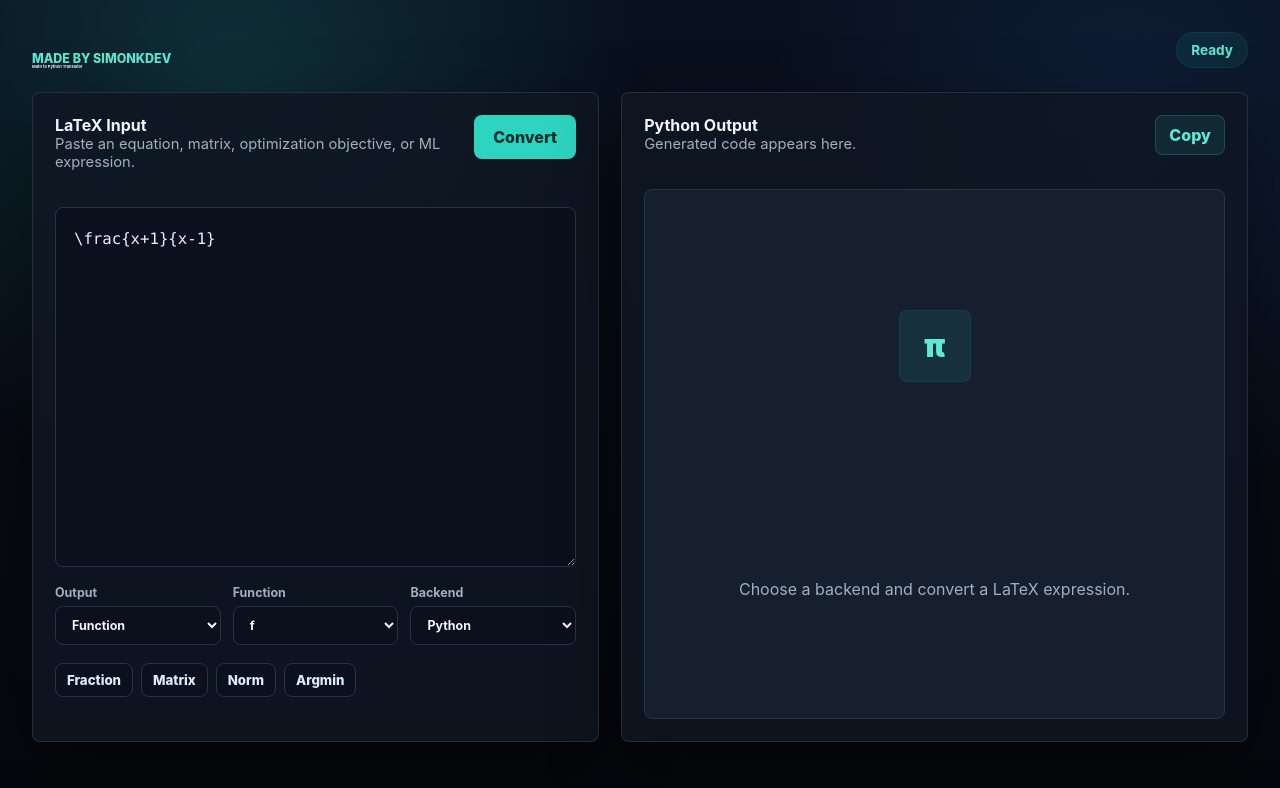
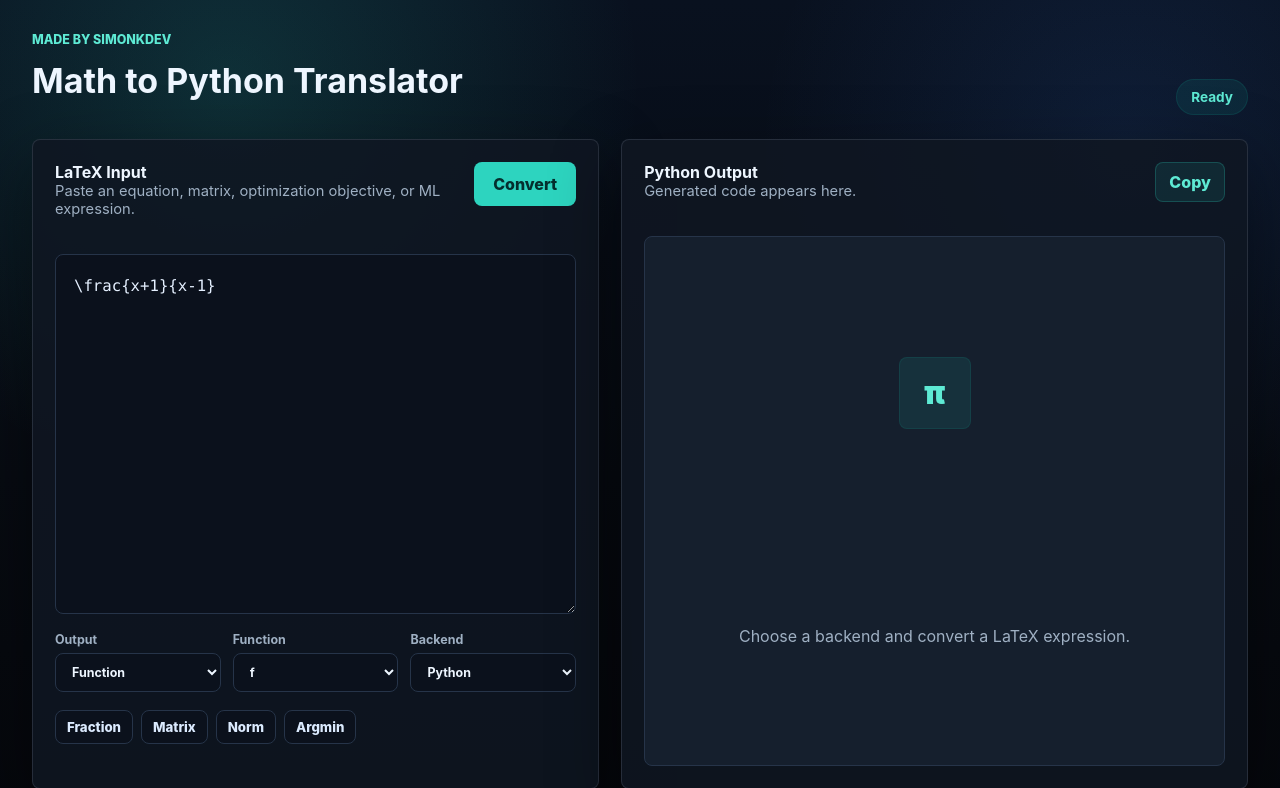
Before and after one commit to simonkdev/latex_to_python, a FastAPI app: page / in a window 1280 px wide. Shown: the top 788 px of the page. Run offline with FastAPI, Linux system fonts and the light colour scheme.

Commit message:
*insert commmit msg*

```diff
--- a/api/main.py
+++ b/api/main.py
@@ -29,7 +29,7 @@
 )
 
 templates = Jinja2Templates(directory=str(PROJECT_ROOT / "templates"))
-app.mount("/static", StaticFiles(directory=str(PROJECT_ROOT / "static")), name="static")
+app.mount("/public", StaticFiles(directory=str(PROJECT_ROOT / "public")), name="public")
 
 # CORS middleware
 app.add_middleware(
--- a/public/style.css
+++ b/public/style.css
@@ -81,9 +81,9 @@
 }
 
 h1 {
-    max-width: 1780px;
-    font-size: 4px;
-    line-height: 0.5;
+    max-width: 780px;
+    font-size: 34px;
+    line-height: 2;
     letter-spacing: 0;
 }
 
--- a/requirements-dev.txt
+++ b/requirements-dev.txt
@@ -8,3 +8,4 @@
 pytest==9.1.0
 ruff==0.15.17
 black==26.5.1
+mangum
--- a/requirements.txt
+++ b/requirements.txt
@@ -4,3 +4,5 @@
 latex2sympy2==1.9.1
 numpy==2.3.5
 mangum
+uvicorn
+python-multipart
--- a/templates/index.html
+++ b/templates/index.html
@@ -4,7 +4,7 @@
         <meta charset="UTF-8" />
         <meta name="viewport" content="width=device-width, initial-scale=1.0" />
         <title>LaTeX to Python Translator</title>
-        <link rel="stylesheet" href="style.css" />
+        <link rel="stylesheet" href="public/style.css" />
     </head>
     <body>
         <main class="app-shell">
```
Also changed, not shown: run_app.py (+5 -5 lines).
